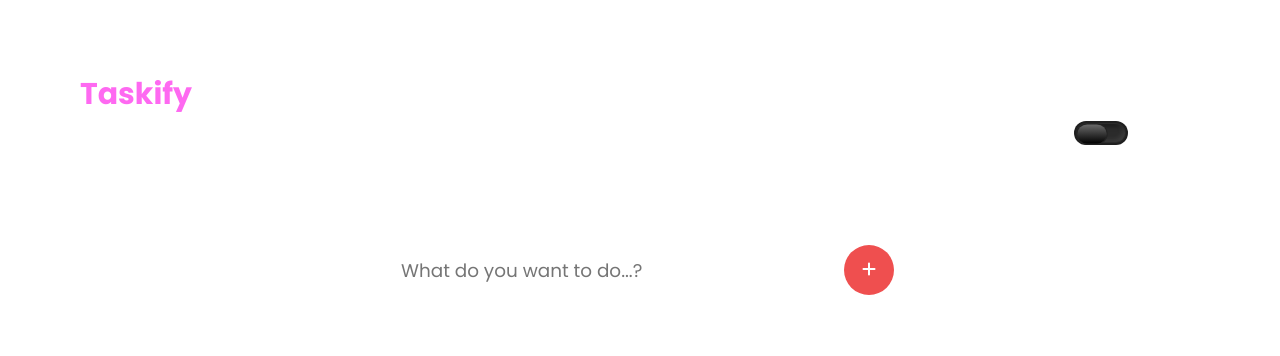
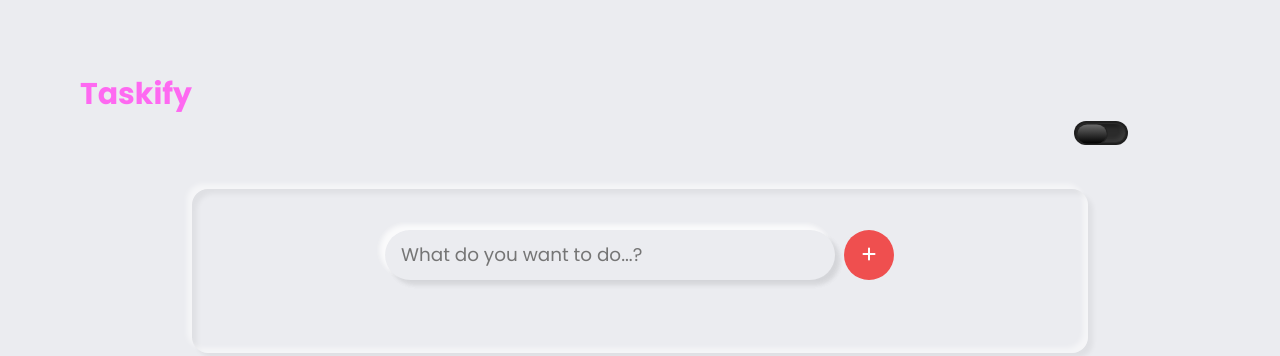
Before and after one commit to aswathysaji/taskify, a plain HTML site: page index.html in a window 1280 px wide. Drawn offline with nearby package versions, Linux system fonts and the light colour scheme.

Commit message:
Add files via upload

```diff
--- a/style.css
+++ b/style.css
@@ -6,6 +6,7 @@
   }
   body{
     height: 100%;
+    background: #ebecf0;
   }
   h1{
     font-size: 3rem;
@@ -38,6 +39,26 @@
     font-size: 1.15rem;
     margin: 0.25rem;
     border-radius: 2rem;
+  }
+  body .main-div .input-div input{
+    background: #ebecf0;
+    /*box-shadow: 0 20px 50px rgba(0,0,0,0.5);*/
+  }
+  .main-div{
+    margin: auto;
+    width: 70%;
+    border-radius: 1rem;
+    box-shadow: 5px 5px 5px rgba(0,0,0,0.05),
+                inset -5px -5px 5px rgba(255,255,255, 0.5),
+                inset 5px 5px 5px rgba(0,0,0,0.05),
+                -5px -5px 5px rgba(255,255,255,.5);
+
+  }
+  .input{
+    box-shadow: 5px 5px 5px rgba(0,0,0,0.05),
+                -5px -5px 5px rgba(255,255,255, 0.5),
+                5px 5px 5px rgba(0,0,0,0.05),
+                -5px -5px 5px rgba(255,255,255,.5);
   }
   .add{
     width: 50px;
@@ -91,6 +112,7 @@
     border: none;
     cursor: pointer;
   }
+
 
   /* toggle button */
 
```
